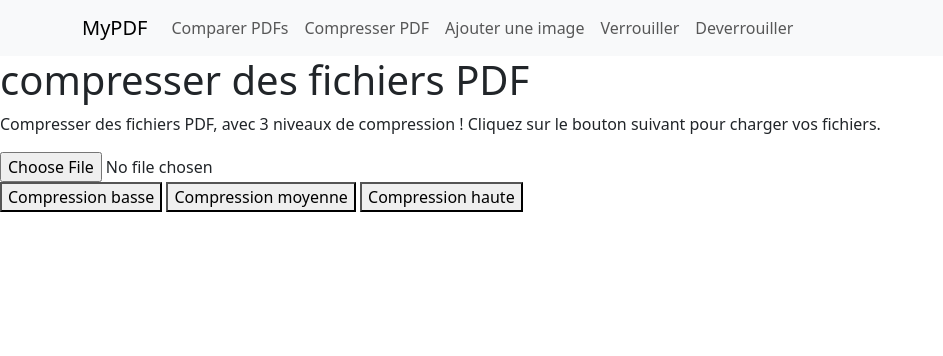
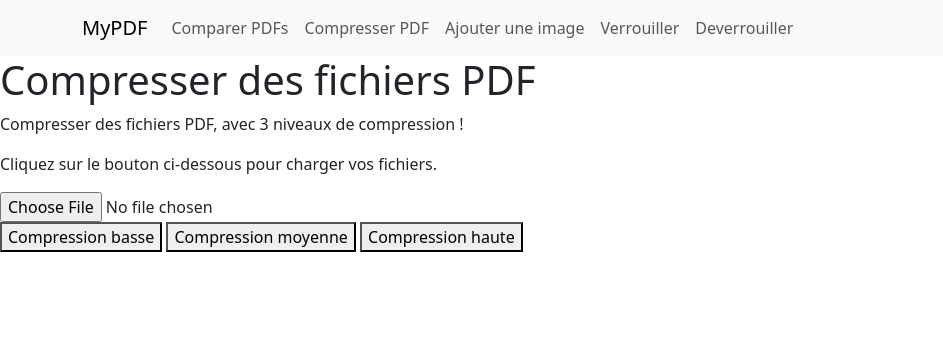
Before and after one commit to 24eme/TurboPDF, a Django app: page /compressPdf/ in a window 1280 px wide. Shown: the top 356 px of the page, without its empty margins (0-943 px from the left). Run offline with Django 3.2, Linux system fonts and the light colour scheme; some libraries are stand-ins or nearby versions.

Commit message:
Fix test in compressPDF

```diff
--- a/pdfEditor/pdfEditor/templates/compressPdf.html
+++ b/pdfEditor/pdfEditor/templates/compressPdf.html
@@ -38,10 +38,9 @@
                 </div>
             </div>
         </nav>
-            <h1>compresser des fichiers PDF</h1>
+            <h1>Compresser des fichiers PDF</h1>
             <p>Compresser des fichiers PDF, avec 3 niveaux de compression !
-                Cliquez sur le bouton suivant pour charger vos
-                fichiers.
+            <p>Cliquez sur le bouton ci-dessous pour charger vos fichiers.</p>
             </p>
             <form enctype="multipart/form-data" method="post" enctype="multipart/form-data">
                 {% csrf_token %}
```
